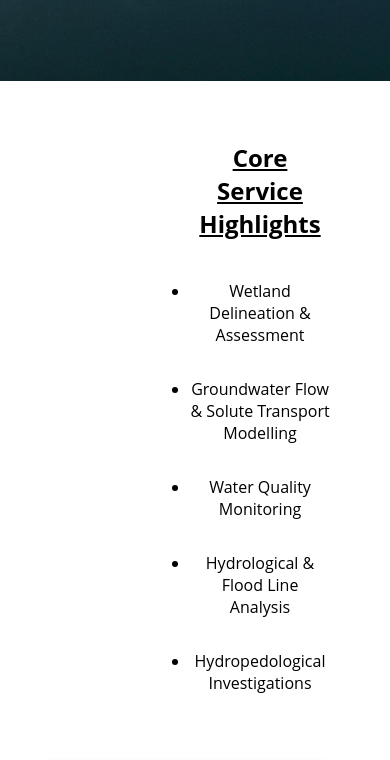
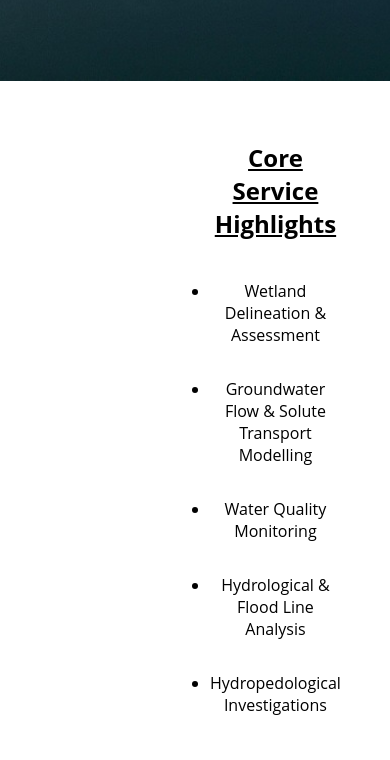
Before and after one commit to SonopoKhiba/MATSIPANE-PROJECTS-PTY-Ltd.github.io, a plain HTML site: page index.html in a window 390 px wide. Shown: the part 890-1650 px from the top of the page. Drawn offline with Linux system fonts and the light colour scheme.

Commit message:
Responsive fix on small devices

```diff
--- a/style.css
+++ b/style.css
@@ -279,11 +279,12 @@ hr {
     .service-highlights {
         flex-direction: column;
         align-items: center;
+        text-align: center;
     }
 
-    .text-content, .image-content {
+    /* .text-content, .image-content {
         padding-left: 0;
-    }
+    } */
 
     .image-content img {
         position: static;
```
